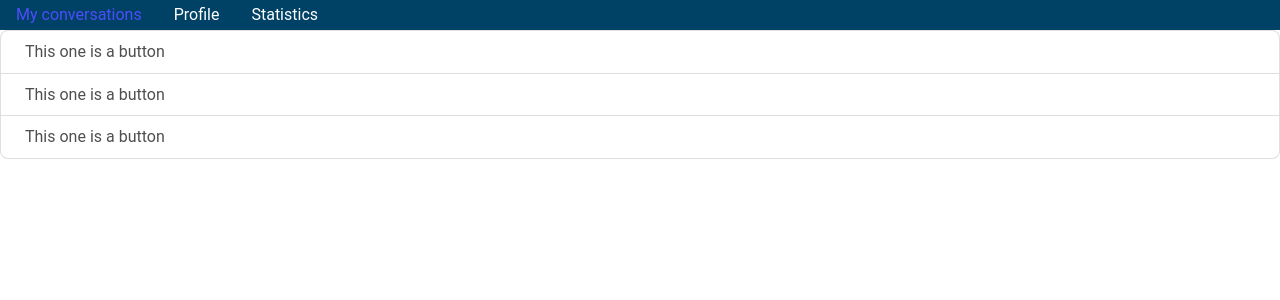
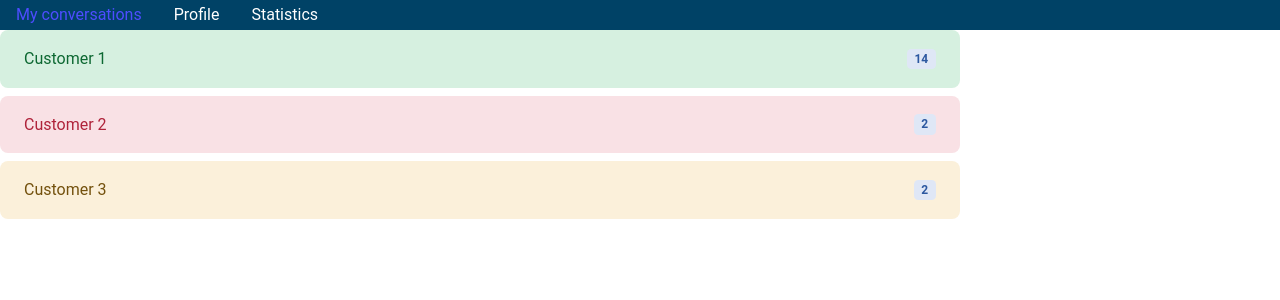
Before and after one commit to avanivg/CustomAssure, a React (Create React App) app in the folder customassure-app/: page /home in a window 1280 px wide. Shown: the top 300 px of the page. Built offline with nearby package versions, Linux system fonts and the light colour scheme.

Commit message:
save changes

```diff
--- /dev/null
+++ b/customassure-app/src/pages/home.css
@@ -0,0 +1,4 @@
+.list-group{
+   width: 60rem;
+
+}
--- a/customassure-app/src/pages/home.js
+++ b/customassure-app/src/pages/home.js
@@ -1,26 +1,29 @@
 import React from 'react';
 import ListGroup from 'react-bootstrap/ListGroup';
+import './home.css';
 
 const Home = () => {
 
-  const myList = ['Peter', 'Sachin', 'Kevin', 'Dhoni', 'Alisa'];
-  const alertClicked = () => {
-    alert('You clicked the third ListGroupItem');
-  };
+  return (
 
-  return (
-    <ListGroup>
-      <ListGroup.Item action onClick={alertClicked}>
-        This one is a button
-      </ListGroup.Item>
-      <ListGroup.Item action onClick={alertClicked}>
-        This one is a button
-      </ListGroup.Item>
-      <ListGroup.Item action onClick={alertClicked}>
-        This one is a button
-      </ListGroup.Item>
-    </ListGroup>
+  <div class="list-group list-group-light">
+    <a href="./profile" class="list-group-item list-group-item-action px-4 border-0 rounded-3 mb-2 list-group-item-success d-flex justify-content-between align-items-center">
+     Customer 1
+     <span class="badge badge-primary badge-pill">14</span>
+     </a>
+    <a href="#" class="list-group-item list-group-item-action px-4 border-0 rounded-3 mb-2 list-group-item-danger d-flex justify-content-between align-items-center">
+     Customer 2
+     <span class="badge badge-primary badge-pill">2</span>
+     </a>
+    <a href="#" class="list-group-item list-group-item-action px-4 border-0 rounded-3 mb-2 list-group-item-warning d-flex justify-content-between align-items-center">
+      Customer 3
+      <span class="badge badge-primary badge-pill">2</span>
+      </a>
+  </div>
+
   );
+
+
 };
 
 
--- a/customassure-app/src/pages/index.js
+++ b/customassure-app/src/pages/index.js
@@ -1,4 +1,3 @@
-<<<<<<< HEAD
 import React from 'react';
 import "typeface-montserrat";
 
@@ -11,5 +10,3 @@ const Home = () => {
 };
 
 export default Home;
-=======
->>>>>>> fa98fc068b0aec9cc8e1d46c64ef7097e0a885df
```
Also changed, not shown: customassure-app/src/pages/profile.js (+0 -11 lines).
